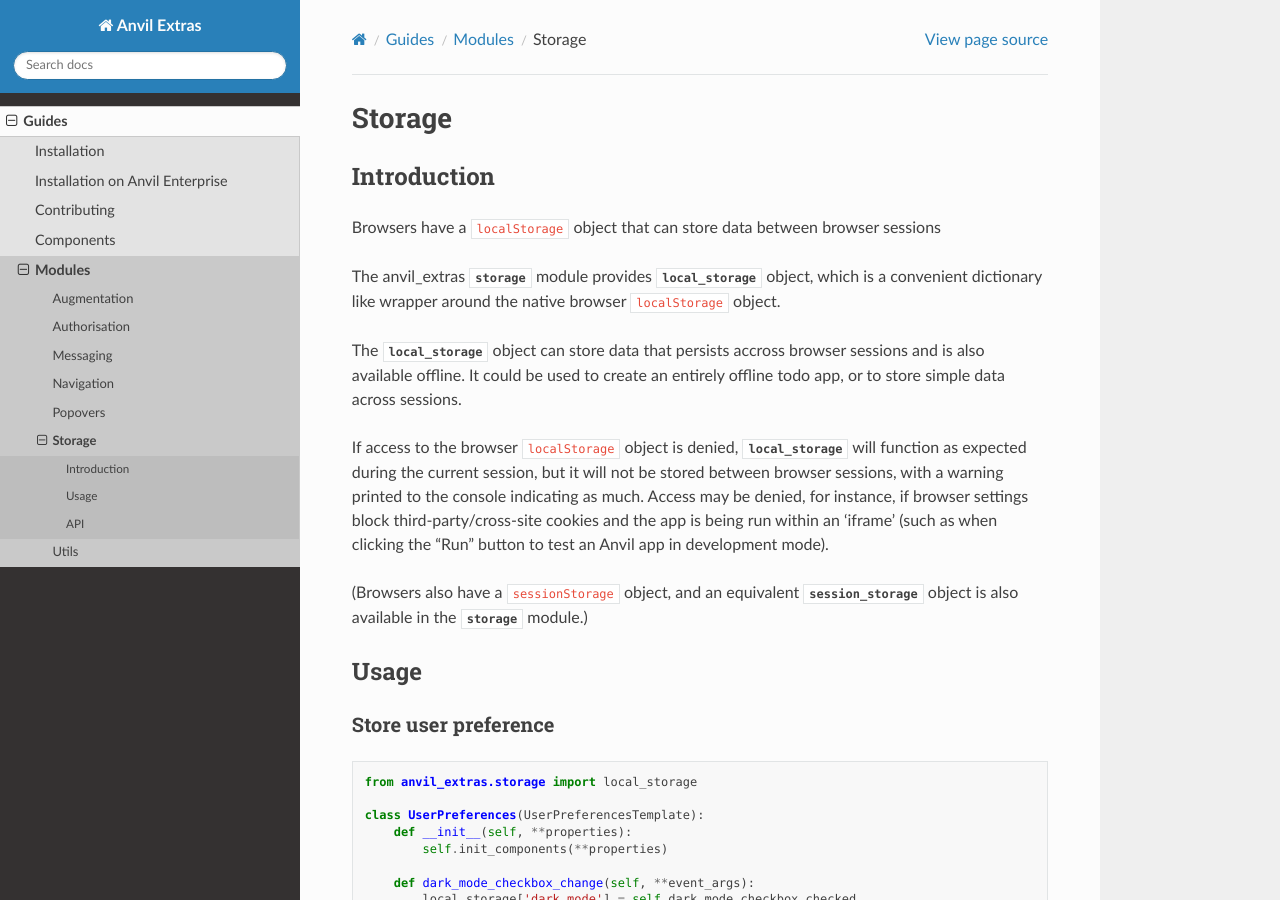
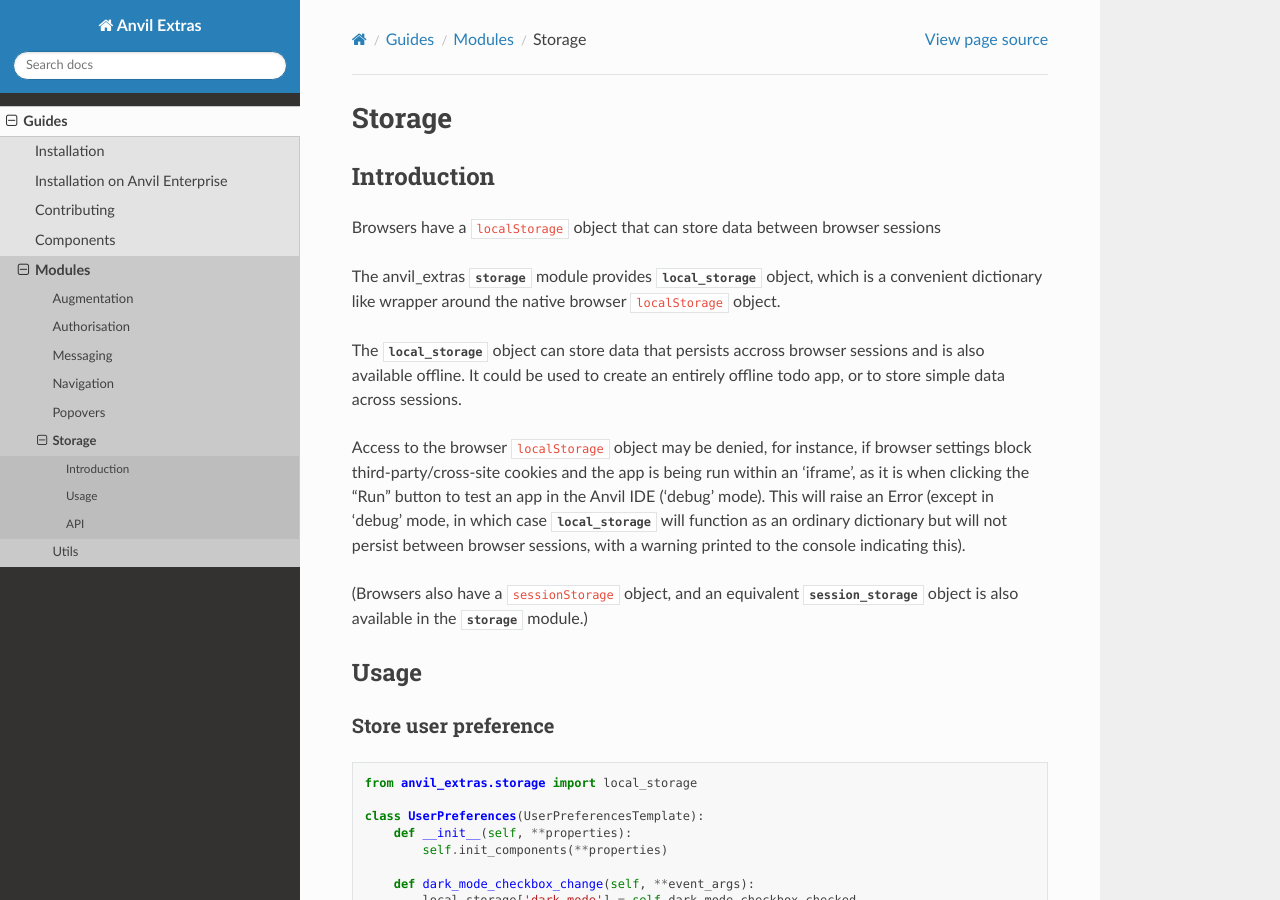
Before and after one commit to anvilistas/anvil-extras, a Sphinx documentation site: the page built from docs/guides/modules/storage.rst, in a window 1280 px wide and 900 px high. Built offline with Sphinx 7.4.7 and the Read the Docs theme 2.0.0, drawn with Linux system fonts in a browser that asks for light colours.

Commit message:
Only catch storage available error in 'debug' mode

```diff
--- a/docs/guides/modules/storage.rst
+++ b/docs/guides/modules/storage.rst
@@ -11,12 +11,12 @@
 The :attr:`local_storage` object can store data that persists accross browser sessions and is also available offline.
 It could be used to create an entirely offline todo app, or to store simple data across sessions.
 
-If access to the browser ``localStorage`` object is denied, :const:`local_storage` will
-function as expected during the current session, but it will not be stored between browser
-sessions, with a warning printed to the console indicating as much. Access may
-be denied, for instance, if browser settings block third-party/cross-site cookies and the
-app is being run within an 'iframe' (such as when clicking the "Run" button to test an
-Anvil app in development mode).
+Access to the browser ``localStorage`` object may be denied, for instance, if browser
+settings block third-party/cross-site cookies and the app is being run within an 'iframe',
+as it is when clicking the "Run" button to test an app in the Anvil IDE ('debug' mode).
+This will raise an Error (except in 'debug' mode, in which case :const:`local_storage`
+will function as an ordinary dictionary but will not persist between browser sessions,
+with a warning printed to the console indicating this).
 
 (Browsers also have a ``sessionStorage`` object, and an equivalent :const:`session_storage`
 object is also available in the :mod:`storage` module.)
```
Also changed, not shown: CHANGELOG.md (+1 -1 lines), 1 other file.
